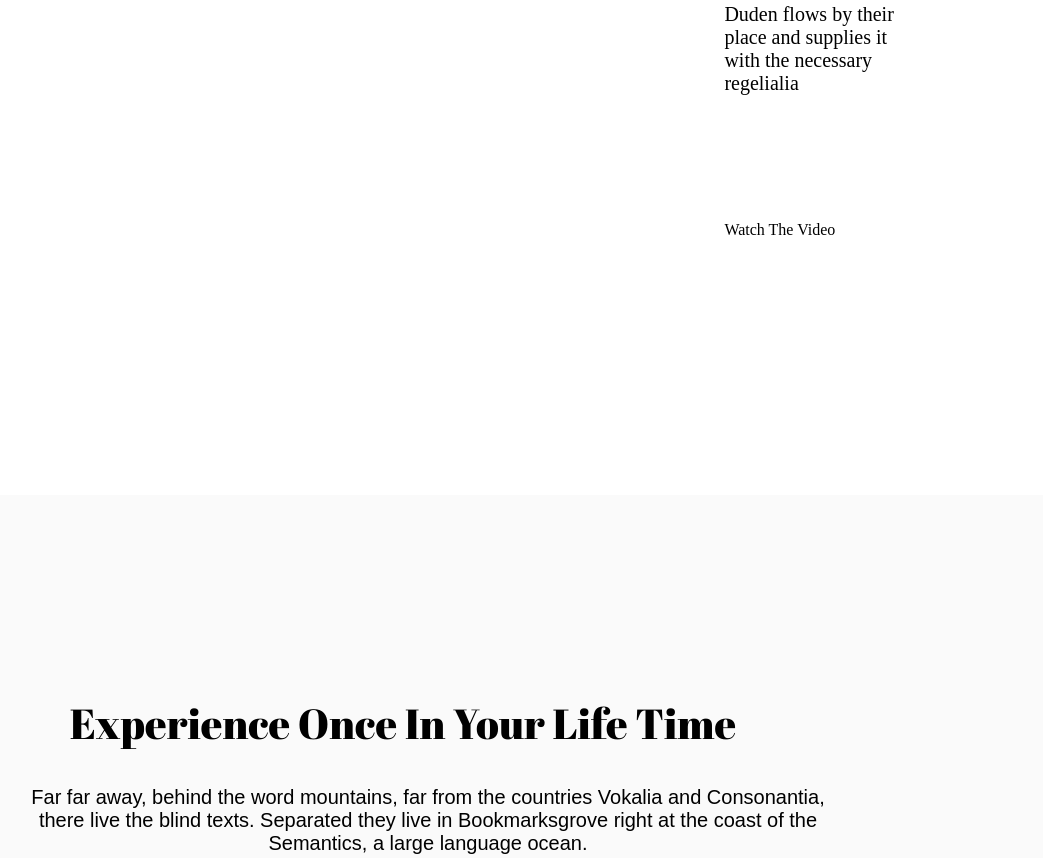
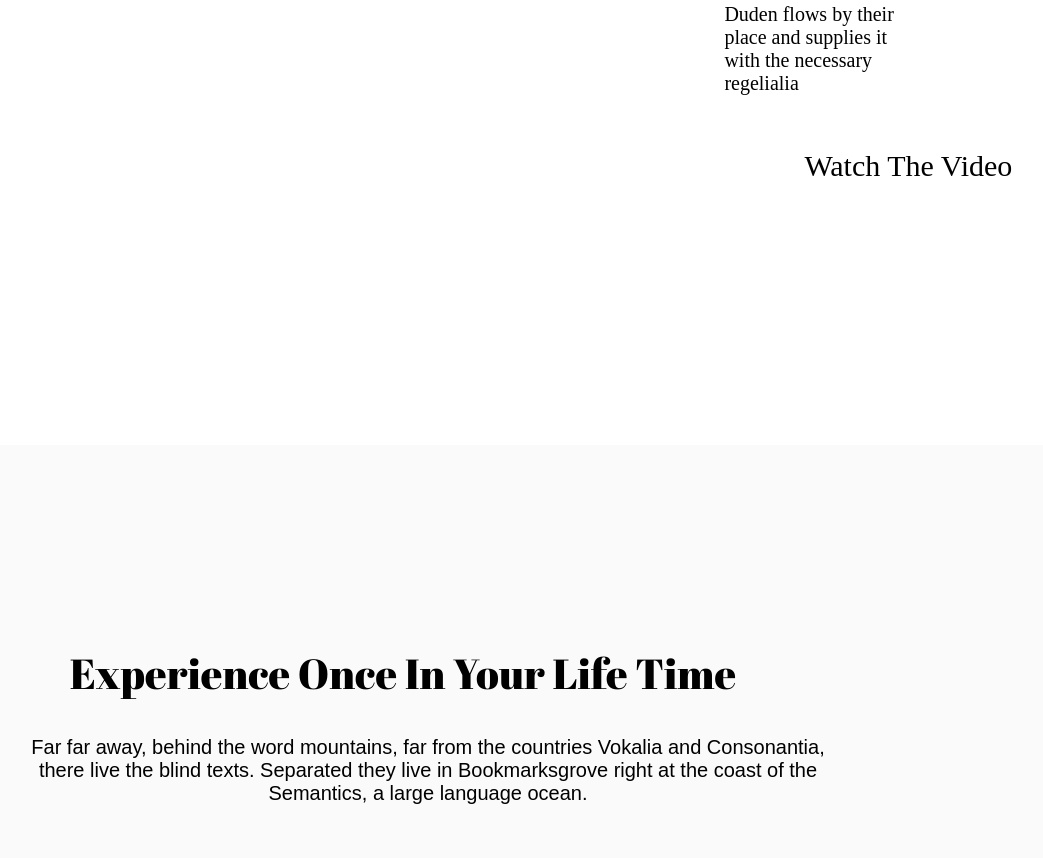
Before and after one commit to fakhar98/clones, a plain HTML site: page index.html in a window 1280 px wide. Shown: the part 1627-2485 px from the top of the page, without its empty margins (237-1280 px from the left). Drawn offline with Linux system fonts and the light colour scheme; a web font is replaced by a local one.

Commit message:
style.css

```diff
--- a/style.css
+++ b/style.css
@@ -336,8 +336,19 @@ nav{
 }
 .image_content .text a{
     font-size: 30px;
-    margin: 4dvh;
     color: rgb(75, 201, 201)
+}
+.align{
+    display: flex;
+    align-items: center;
+}
+.ok{
+    display: block;
+    font-size: 30px;
+    margin-left: 10px;
+    padding: 0px;
+    margin: 0px;
+    margin-left: 10px;
 }
 .ELT{
     display: flex;
@@ -597,6 +608,9 @@ footer .container .social_medias{
     gap: 50px;
     margin-top: 20px;
     padding-bottom: 20px;
+}
+ul{
+    list-style: none;
 }
 @media  screen and (max-width: 450px){
     body{
@@ -1093,6 +1107,8 @@ footer .container .social_medias{
         margin-top: 20px;
         padding-bottom: 20px;
     }
-
+    ul{
+        list-style: none;
+    }
 
 }
```
